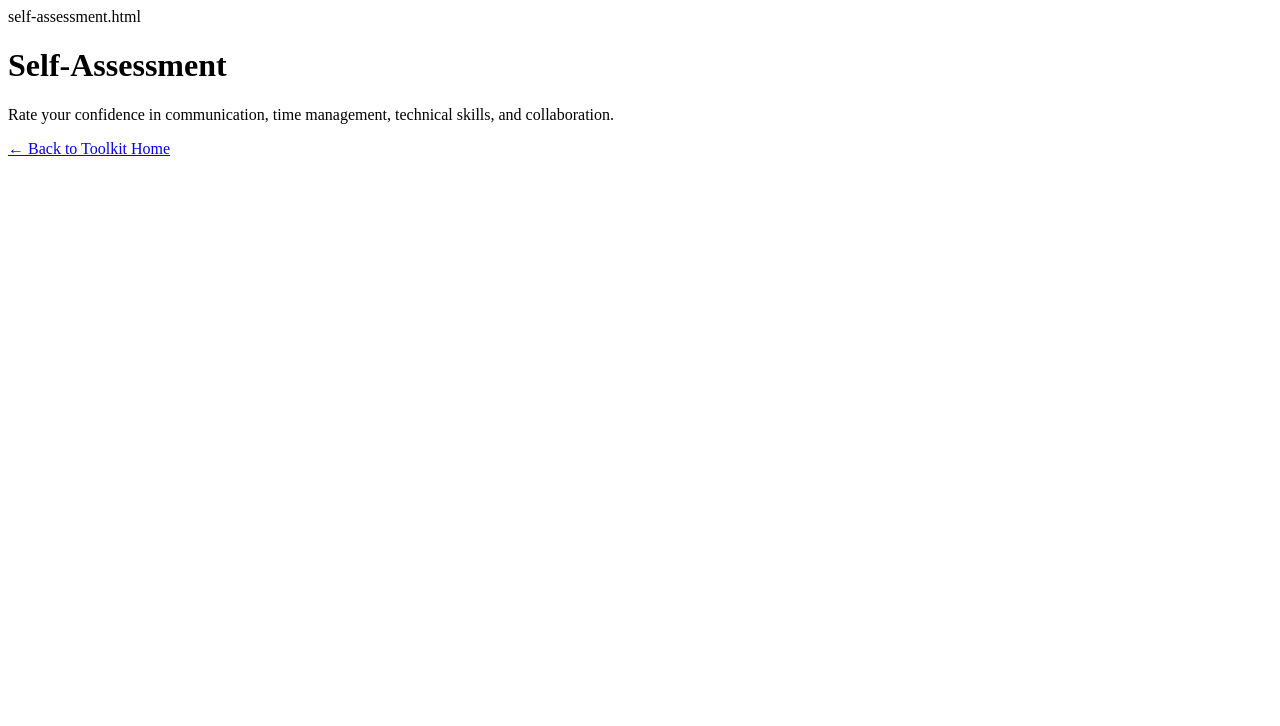
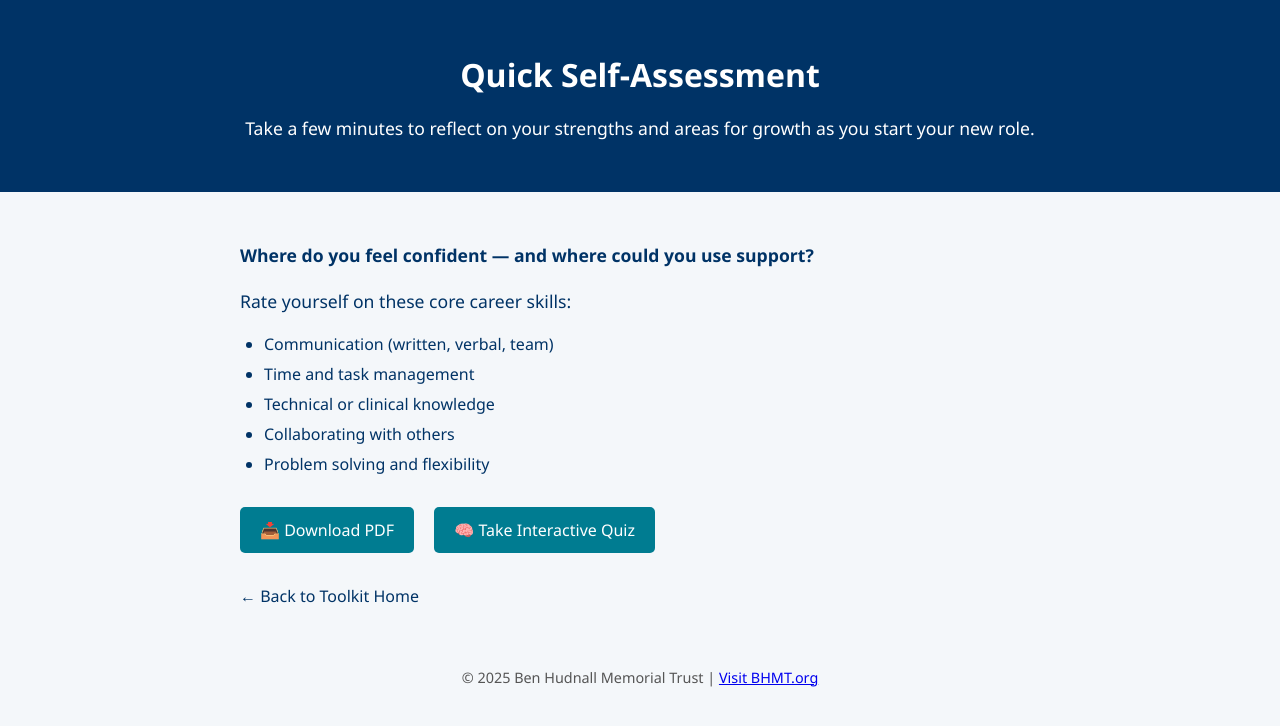
Before and after one commit to BunnyB2025/career-growth-toolkit, a plain HTML site: page self-assessment.html in a window 1280 px wide. Drawn offline with Linux system fonts and the light colour scheme.

Commit message:
Update self-assessment.html

```diff
--- a/self-assessment.html
+++ b/self-assessment.html
@@ -1,10 +1,113 @@
-self-assessment.html
 <!DOCTYPE html>
 <html lang="en">
-<head><meta charset="UTF-8"><title>Self-Assessment</title></head>
+<head>
+  <meta charset="UTF-8" />
+  <meta name="viewport" content="width=device-width, initial-scale=1.0" />
+  <title>Self-Assessment | Career Growth Toolkit</title>
+  <style>
+    body {
+      font-family: "Segoe UI", sans-serif;
+      margin: 0;
+      background-color: #f4f7fa;
+      color: #003366;
+    }
+
+    header {
+      background-color: #003366;
+      color: white;
+      padding: 2em;
+      text-align: center;
+    }
+
+    main {
+      max-width: 800px;
+      margin: auto;
+      padding: 2em;
+    }
+
+    h1 {
+      font-size: 2em;
+      margin-bottom: 0.3em;
+    }
+
+    p {
+      font-size: 1.1em;
+      line-height: 1.6;
+    }
+
+    ul {
+      margin-top: 1em;
+      margin-bottom: 1em;
+      padding-left: 1.5em;
+    }
+
+    li {
+      margin-bottom: 0.5em;
+    }
+
+    .button-group {
+      margin-top: 2em;
+    }
+
+    a.button {
+      display: inline-block;
+      background-color: #007c91;
+      color: white;
+      padding: 12px 20px;
+      margin-right: 1em;
+      text-decoration: none;
+      border-radius: 5px;
+    }
+
+    a.button:hover {
+      background-color: #005b6e;
+    }
+
+    a.back-link {
+      display: inline-block;
+      margin-top: 2em;
+      text-decoration: none;
+      color: #003366;
+    }
+
+    footer {
+      text-align: center;
+      font-size: 0.9em;
+      padding: 2em;
+      color: #555;
+    }
+  </style>
+</head>
 <body>
-  <h1>Self-Assessment</h1>
-  <p>Rate your confidence in communication, time management, technical skills, and collaboration.</p>
-  <a href="index.html">← Back to Toolkit Home</a>
+
+  <header>
+    <h1>Quick Self-Assessment</h1>
+    <p>Take a few minutes to reflect on your strengths and areas for growth as you start your new role.</p>
+  </header>
+
+  <main>
+    <p><strong>Where do you feel confident — and where could you use support?</strong></p>
+
+    <p>Rate yourself on these core career skills:</p>
+    <ul>
+      <li>Communication (written, verbal, team)</li>
+      <li>Time and task management</li>
+      <li>Technical or clinical knowledge</li>
+      <li>Collaborating with others</li>
+      <li>Problem solving and flexibility</li>
+    </ul>
+
+    <div class="button-group">
+      <a href="#" class="button">📥 Download PDF</a>
+      <a href="#" class="button">🧠 Take Interactive Quiz</a>
+    </div>
+
+    <a href="index.html" class="back-link">← Back to Toolkit Home</a>
+  </main>
+
+  <footer>
+    &copy; 2025 Ben Hudnall Memorial Trust | <a href="https://www.bhmt.org" target="_blank">Visit BHMT.org</a>
+  </footer>
+
 </body>
 </html>
```
